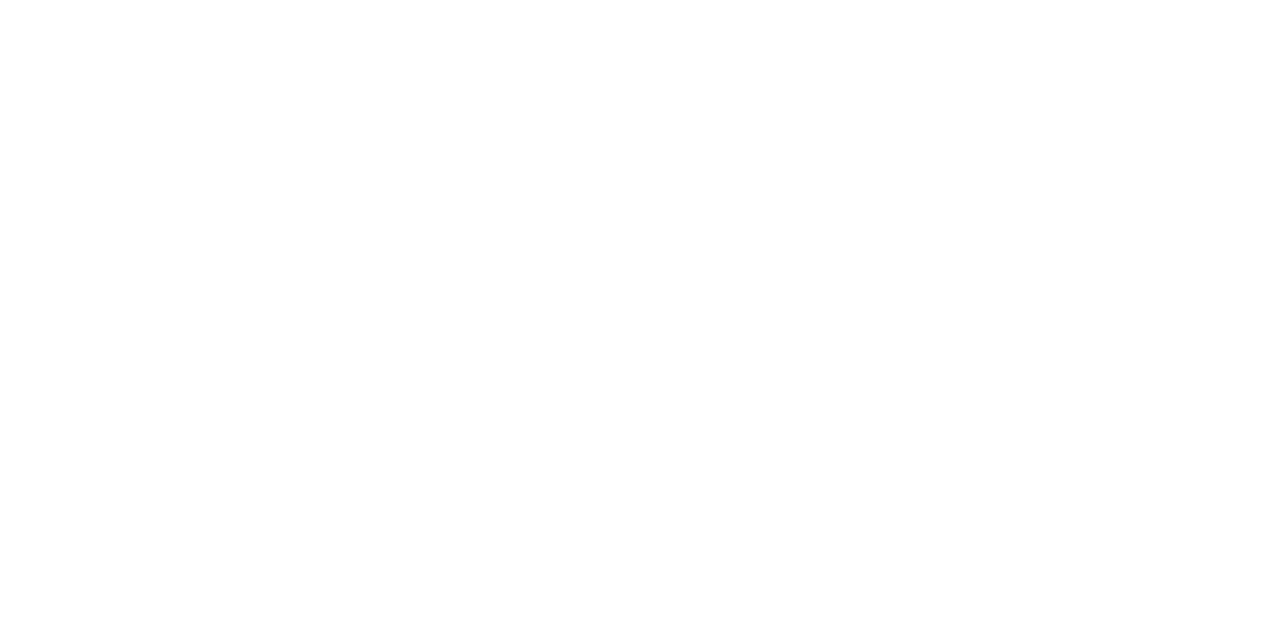
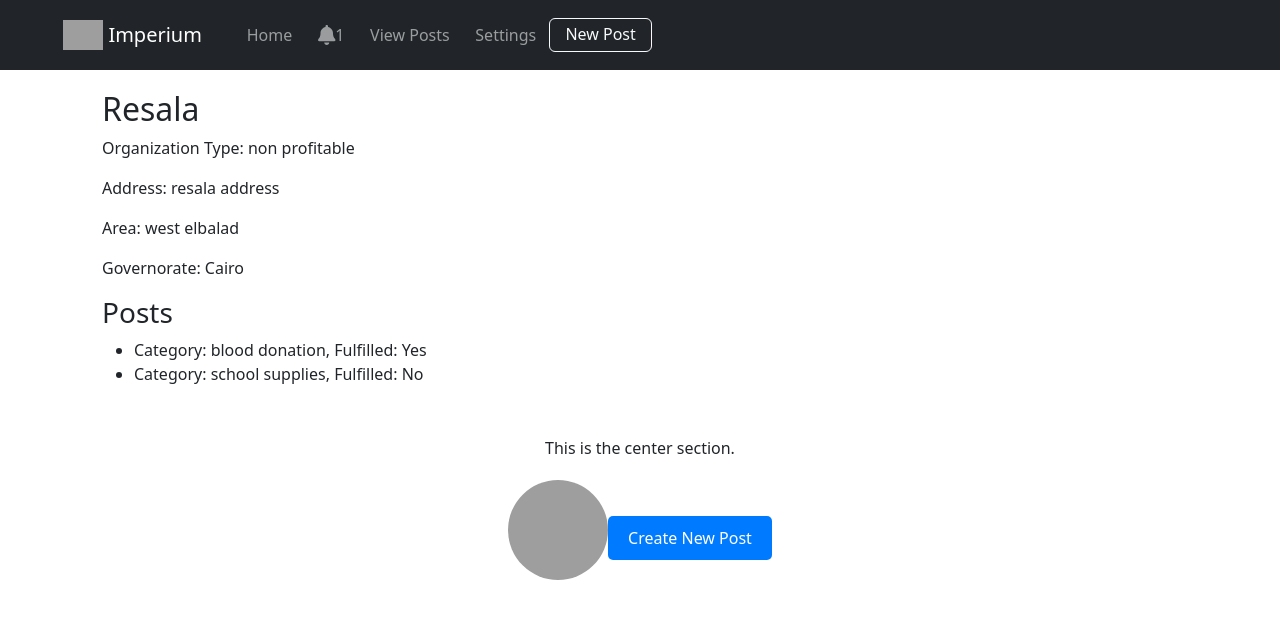
Before and after one commit to AhmedV100/Imperium, a React (Create React App) app in the folder app/: page /organization/1 in a window 1280 px wide. Before the commit this address had no page. Shown: the top 618 px of the page. Built offline with nearby package versions, Linux system fonts and the light colour scheme; grey boxes are pictures that could not be loaded.

Commit message:
adding the first organization part

```diff
--- a/app/package.json
+++ b/app/package.json
@@ -3,6 +3,8 @@
   "version": "0.1.0",
   "private": true,
   "dependencies": {
+    "@fortawesome/free-solid-svg-icons": "^6.5.2",
+    "@fortawesome/react-fontawesome": "^0.2.0",
     "@testing-library/jest-dom": "^5.17.0",
     "@testing-library/react": "^13.4.0",
     "@testing-library/user-event": "^13.5.0",
--- a/app/src/App.js
+++ b/app/src/App.js
@@ -5,7 +5,7 @@
 import Login from "./pages/Login/Login";
 import Register from "./pages/Register";
 import RegisterOrg from "./pages/RegisterOrg/RegisterOrg";
-
+import OrgHome from "./pages/OrgHome/OrgHome";
 import Donor from "./pages/Donor";
 
 import DonorBrowser from "./components/DonorBrowser";
@@ -54,6 +54,9 @@
             path="/donor/browser/blood"
             element={<DonorBrowser filter={"blood"} />}
           />
+
+          <Route path="/organization/:orgId" element={<OrgHome />} />
+
           <Route path="/login" element={<Login />}></Route>
           <Route path="/register" element={<Register />}></Route>
         </Routes>
--- /dev/null
+++ b/app/src/Data/Organizations.json
@@ -0,0 +1,74 @@
+{
+  "organizations": [
+    {
+      "id": 1,
+      "name": "Resala",
+      "logo": "../../images/Resala-logo.png",
+      "organizationType": "non profitable",
+      "address": "resala address",
+      "area": "west elbalad",
+      "governorate": "Cairo",
+      "posts": [
+        {
+          "id": 1,
+          "category": "blood donation",
+          "fulfilled": true,
+          "isCoordinateSet": false,
+          "donor": {
+            "name": "Reda",
+            "contactNumber": "",
+            "email": "",
+            "details": ""
+          }
+        },
+        {
+          "id": 2,
+          "category": "school supplies",
+          "fulfilled": false,
+          "isCoordinateSet": false,
+          "donor": {
+            "name": "",
+            "contactNumber": "",
+            "email": "",
+            "details": ""
+          }
+        }
+      ]
+    },
+    {
+      "id": 2,
+      "name": "Masr Alkhair",
+      "logo": "../../images/Resala-logo.png",
+      "organizationType": "non profitable",
+      "address": "Masr Alkhair address",
+      "area": "west elbalad",
+      "governorate": "Cairo",
+      "posts": [
+        {
+          "id": 1,
+          "category": "clothes",
+          "fulfilled": true,
+          "isCoordinateSet": true,
+          "donor": {
+            "name": "Reda",
+            "contactNumber": "",
+            "email": "",
+            "details": ""
+          }
+        },
+        {
+          "id": 2,
+          "category": "school supplies",
+          "fulfilled": false,
+          "isCoordinateSet": false,
+          "donor": {
+            "name": "",
+            "contactNumber": "",
+            "email": "",
+            "details": ""
+          }
+        }
+      ]
+    }
+  ]
+}
--- a/app/src/components/NavBar.js
+++ b/app/src/components/NavBar.js
@@ -29,7 +29,7 @@
 
         </Navbar.Collapse>
         <div style={{ display:'flex', justifyContent: 'flex-end' }}>
-          <Button type="button" onClick={()=>nav("/Login")} variant="outline-light"
+          <Button type="button"    onClick={()=>nav("/Login")} variant="outline-light"
           style={{ paddingLeft: '1.2vw', paddingRight: '1.2vw', paddingTop: '3px', paddingBottom: '5px', marginRight:'-10vw'}}>
             Sign In</Button>
           </div>
--- /dev/null
+++ b/app/src/components/NavBarOrg.js
@@ -0,0 +1,108 @@
+import React from "react";
+import { Container, Nav, Navbar, Button } from "react-bootstrap";
+import logo from "./navIcon.ico";
+import "./hover.css";
+import { useNavigate } from "react-router-dom";
+import { useParams } from "react-router-dom";
+import { useState } from "react";
+import { useEffect } from "react";
+import NotificationIcon  from "./NotificationIcon";
+import organizationsData from "../Data/Organizations.json";
+function NavBar() {
+  const nav = useNavigate();
+  const { orgId } = useParams();
+  const [organization, setOrganization] = useState(null);
+
+  useEffect(() => {
+    // Simulating data fetching from JSON file
+    const org = organizationsData.organizations.find(
+      (org) => org.id === parseInt(orgId)
+    );
+    setOrganization(org);
+  }, [orgId]);
+
+const [unreadNotificationsCount, setUnreadNotificationsCount] = useState(0);
+
+useEffect(() => {
+  if (!organization) return;
+
+  const count = organization.posts.reduce((total, post) => {
+    return total + (post.fulfilled && !post.isCoordinateSet ? 1 : 0);
+  }, 0);
+
+  setUnreadNotificationsCount(count);
+}, [organization]);
+
+  return (
+    <Navbar bg="dark" variant="dark" expand="lg" style={{ height: "70px" }}>
+      <Container style={{ margin: "0" }}>
+        <Navbar.Brand
+          href="/Home"
+          style={{
+            paddingLeft: "2vw",
+            paddingRight: "1vw",
+            marginRight: "1.5vw",
+            marginLeft: "2vw",
+          }}
+        >
+          <img
+            src={logo}
+            height="30"
+            className="d-inline-block align-top"
+            alt="Logo"
+          />
+          {" Imperium"}
+        </Navbar.Brand>
+        <Navbar.Toggle aria-controls="basic-navbar-nav" />
+        <Navbar.Collapse id="basic-navbar-nav">
+          <Nav className="mr-auto" style={{ margin: "0" }}>
+            <Nav.Link
+              href={`/organization/${orgId}`}
+              className="nav-link"
+              style={{ paddingLeft: "1vw", paddingRight: "1vw", margin: "0" }}
+            >
+              Home
+            </Nav.Link>
+            <Nav.Link
+              href="#notifications"
+              className="nav-link"
+              style={{ paddingLeft: "1vw", paddingRight: "1vw", margin: "0" }}
+            >
+              <NotificationIcon count={unreadNotificationsCount} />
+            </Nav.Link>
+            <Nav.Link
+              href="#view-posts"
+              className="nav-link"
+              style={{ paddingLeft: "1vw", paddingRight: "1vw", margin: "0" }}
+            >
+              View Posts
+            </Nav.Link>
+            <Nav.Link
+              href="#settings"
+              className="nav-link"
+              style={{ paddingLeft: "1vw", paddingRight: "1vw", margin: "0" }}
+            >
+              Settings
+            </Nav.Link>
+            {/* Add more Nav.Link components for additional pages */}
+          </Nav>
+          <Button
+            type="button"
+            onClick={() => nav("/NewPost")}
+            variant="outline-light"
+            style={{
+              paddingLeft: "1.2vw",
+              paddingRight: "1.2vw",
+              paddingTop: "3px",
+              paddingBottom: "5px",
+            }}
+          >
+            New Post
+          </Button>
+        </Navbar.Collapse>
+      </Container>
+    </Navbar>
+  );
+}
+
+export default NavBar;
--- /dev/null
+++ b/app/src/components/NotificationIcon.js
@@ -0,0 +1,15 @@
+// NotificationIcon.js
+import React, { useEffect, useState } from "react";
+import { FontAwesomeIcon } from "@fortawesome/react-fontawesome";
+import { faBell } from "@fortawesome/free-solid-svg-icons";
+
+function NotificationIcon({ count }) {
+  return (
+    <div style={{ position: "relative" }}>
+      <FontAwesomeIcon icon={faBell} size="lg" />
+      {count > 0 && <span className="notification-badge">{count}</span>}
+    </div>
+  );
+}
+
+export default NotificationIcon;
--- /dev/null
+++ b/app/src/pages/OrgHome/OrgHome.css
@@ -0,0 +1,54 @@
+.container {
+  display: flex;
+}
+
+.sidebar {
+  width: 200px;
+  background-color: #f0f0f0;
+  padding: 20px;
+}
+
+.sidebar ul {
+  list-style-type: none;
+  padding: 0;
+}
+
+.sidebar ul li {
+  margin-bottom: 10px;
+  cursor: pointer;
+}
+
+.content {
+  flex: 1;
+  padding: 20px;
+}
+
+.center-section {
+  text-align: center;
+  margin-top: 50px;
+}
+
+.center-section p {
+  margin-bottom: 20px;
+}
+
+.center-section img {
+  width: 100px; /* Adjust as needed */
+  height: 100px; /* Adjust as needed */
+  border-radius: 50%; /* Make the image circular */
+  margin-bottom: 20px;
+}
+
+.center-section button {
+  padding: 10px 20px;
+  background-color: #007bff;
+  color: #fff;
+  border: none;
+  border-radius: 5px;
+  cursor: pointer;
+  transition: background-color 0.3s;
+}
+
+.center-section button:hover {
+  background-color: #0056b3;
+}
--- /dev/null
+++ b/app/src/pages/OrgHome/OrgHome.js
@@ -0,0 +1,63 @@
+import React, { useEffect, useState } from "react";
+import { useParams } from "react-router-dom";
+import organizationsData from "../../Data/Organizations.json";
+import "./OrgHome.css"; // Import CSS file
+import NavBarOrg from "../../components/NavBarOrg";
+import image  from "../../images/Resala-logo.png";
+function OrgHome() {
+  const { orgId } = useParams();
+  const [organization, setOrganization] = useState(null);
+
+  useEffect(() => {
+    // Simulating data fetching from JSON file
+    const org = organizationsData.organizations.find(
+      (org) => org.id === parseInt(orgId)
+    );
+    setOrganization(org);
+  }, [orgId]);
+  console.log(organization);
+
+  return (
+    <>
+      <NavBarOrg></NavBarOrg>
+      <div className="container">
+        <div className="content">
+          {organization ? (
+            <div>
+              <h2>{organization.name}</h2>
+              <p>Organization Type: {organization.organizationType}</p>
+              <p>Address: {organization.address}</p>
+              <p>Area: {organization.area}</p>
+              <p>Governorate: {organization.governorate}</p>
+              {/* Render organization's posts */}
+              <h3>Posts</h3>
+              <ul>
+                {organization.posts.map((post) => (
+                  <li key={post.id}>
+                    Category: {post.category}, Fulfilled:{" "}
+                    {post.fulfilled ? "Yes" : "No"}
+                  </li>
+                ))}
+              </ul>
+            </div>
+          ) : (
+            <p>Loading...</p>
+          )}
+          <div className="center-section">
+            <p>This is the center section.</p>
+            {
+                organization && organization.logo &&
+            <img
+              src={organization["logo"]}
+              alt="Example"
+            />
+}
+            <button>Create New Post</button>
+          </div>
+        </div>
+      </div>
+    </>
+  );
+}
+
+export default OrgHome;
```
Also changed, not shown: app/src/images/Resala-logo.png (added), 1 other file (tests, documents, lock files or other folders).
